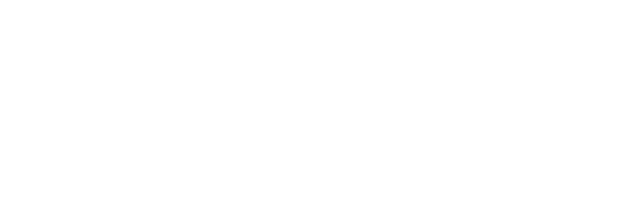
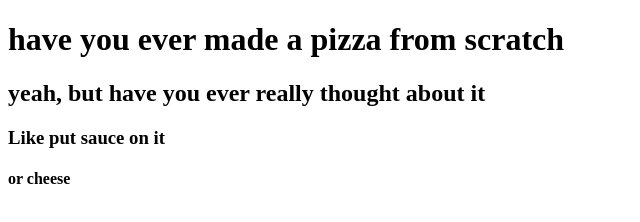
Before and after one commit to elinekcooper/worksheet2, a plain HTML site: page index.html in a window 1280 px wide. Shown: the whole page, without its empty margins (0-640 px from the left). Drawn offline with Linux system fonts and the light colour scheme.

Commit message:
Added headers

```diff
--- a/index.html
+++ b/index.html
@@ -8,5 +8,10 @@
 </head>
 <body>
 
+    <h1> have you ever made a pizza from scratch</h1>
+    <h2> yeah, but have you ever really thought about it</h2>
+    <h3> Like put sauce on it</h3>
+    <h4> or cheese</h4>
+
 </body>
 </html>
```
